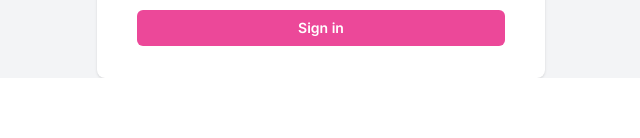
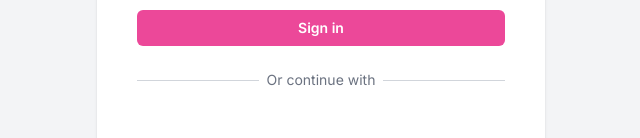
Before and after one commit to Subham-Maity/octomeet_beta, a Next.js app: page / in a window 1280 px wide. Shown: the part 746-884 px from the top of the page, without its empty margins (319-959 px from the left). Before the commit the page ends 824 px from the top, so only its background shows below. Built offline with nearby package versions, Linux system fonts and the light colour scheme.

Commit message:
AuthForm → Line with  "Or continue with"

```diff
--- a/app/(site)/components/AuthForm.tsx
+++ b/app/(site)/components/AuthForm.tsx
@@ -78,6 +78,19 @@
             </Button>
           </div>
         </form>
+        <div className="mt-6">
+          <div className="relative">
+            <div className="absolute inset-0 flex items-center">
+              <div className="w-full border-t border-gray-300" />
+            </div>
+            <div className="relative flex justify-center text-sm">
+              <span className="px-2 bg-white text-gray-500">
+                Or continue with
+              </span>
+            </div>
+          </div>
+          <div className="mt-6 flex gap-2">{/*<AuthSocialButton/>*/}</div>
+        </div>
       </div>
     </div>
   );
```
